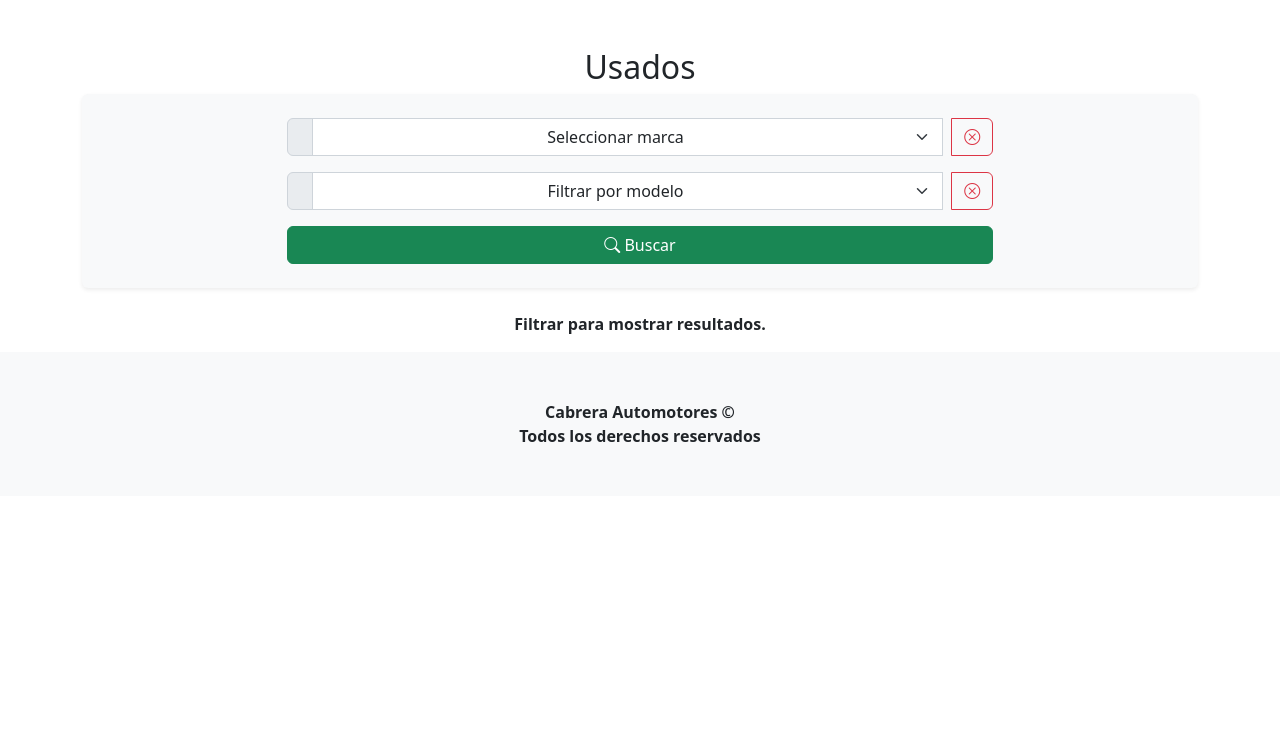
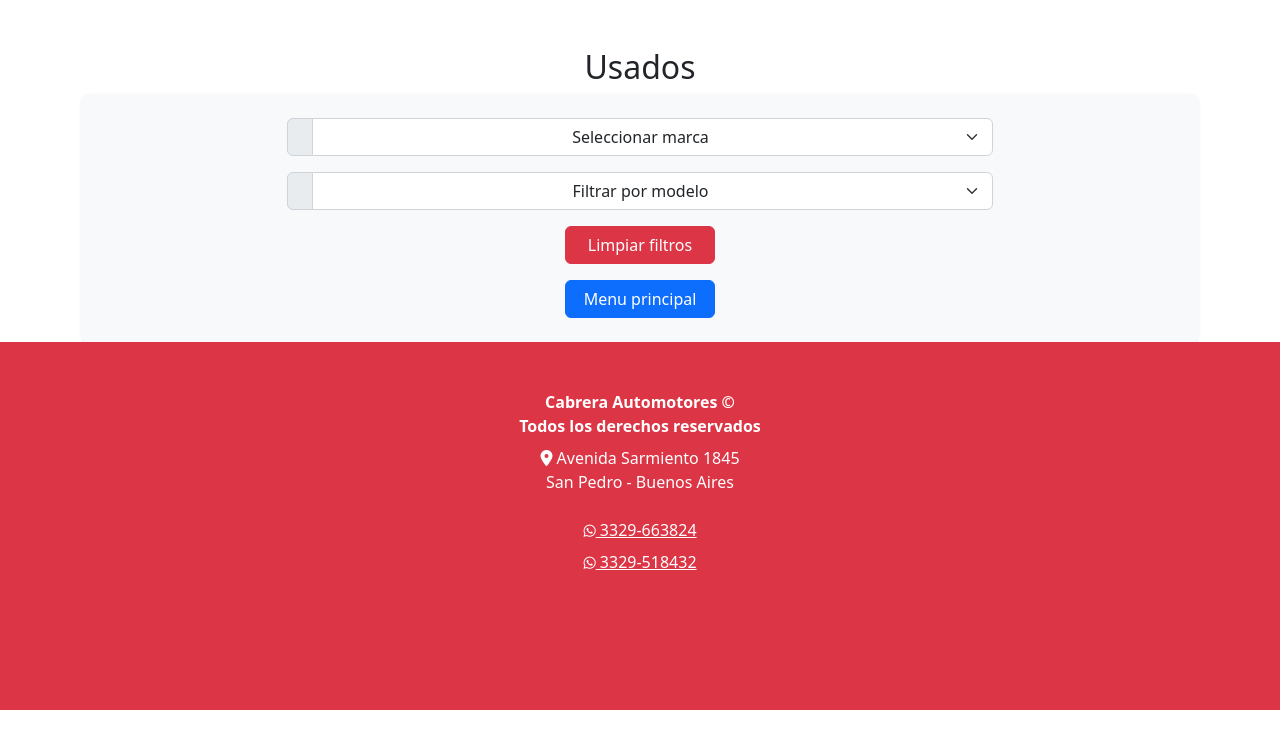
Before and after one commit to TCabrera98/ProyectoApp, a Django app: page /usados/ in a window 1280 px wide. Shown: the part 56-800 px from the top of the page. Run offline with Django 5.2, Linux system fonts and the light colour scheme; data comes from the database, SQL or seed files in the repository; both versions use the stored data as it was after the commit; some libraries are stand-ins or nearby versions.

Commit message:
feaute: mejorada vistas para la filtracion y detalles esteticos en las plantillas. Agregado boton para volver al menu principal

```diff
--- a/project/apps/Home/templates/Home/base.html
+++ b/project/apps/Home/templates/Home/base.html
@@ -11,6 +11,8 @@
     <link rel="icon" type="image/x-icon" href="{% static 'Home/assets/favicon.ico' %}">
     <!-- Bootstrap icons-->
     <link href="https://cdn.jsdelivr.net/npm/bootstrap-icons@1.5.0/font/bootstrap-icons.css" rel="stylesheet">
+    <!-- Font Awesome icons-->
+    <link rel="stylesheet" href="https://cdnjs.cloudflare.com/ajax/libs/font-awesome/6.0.0-beta3/css/all.min.css">
     <!-- Core theme CSS (includes Bootstrap)-->
     <link href="{% static 'Home/css/styles.css' %}" rel="stylesheet">
 </head>
--- a/project/apps/Home/templates/Home/footer.html
+++ b/project/apps/Home/templates/Home/footer.html
@@ -1,4 +1,30 @@
-<!-- Footer-->
-<footer class="py-5 bg-light">
-    <div class="container"><p class="m-0 text-center text-dark fw-bolder">Cabrera Automotores &copy;  <br> Todos los derechos reservados </p></div>
+<footer class="py-5 bg-danger" style="height: 46vh;">
+    <div class="container-fluid">
+        <!-- Contenedor para el texto y los iconos -->
+        <div class="row justify-content-center text-center text-white">
+            <!-- Texto principal -->
+            <div class="col-12">
+                <p class="m-0 fw-bolder">
+                    Cabrera Automotores &copy; <br> Todos los derechos reservados
+                </p>
+            </div>
+            <!-- Dirección -->
+            <div class="col-12 mt-2">
+                <p>
+                    <i class="fas fa-map-marker-alt"></i> Avenida Sarmiento 1845 <br> San Pedro - Buenos Aires
+                </p>
+            </div>
+            <!-- Enlaces de WhatsApp -->
+            <div class="col-12 mt-2">
+                <div class="d-flex flex-column align-items-center">
+                    <a href="https://wa.me/1234567890" target="_blank" class="text-white mb-2">
+                        <i class="fab fa-whatsapp fa-sm"></i> 3329-663824
+                    </a>
+                    <a href="https://wa.me/0987654321" target="_blank" class="text-white">
+                        <i class="fab fa-whatsapp fa-sm"></i> 3329-518432
+                    </a>
+                </div>
+            </div>
+        </div>
+    </div>
 </footer>
--- a/project/apps/Home/templates/Home/usados.html
+++ b/project/apps/Home/templates/Home/usados.html
@@ -1,4 +1,5 @@
 {% extends 'Home/base.html' %}
+{% load static %}
 
 {% block CONTENIDO %}
 <div class="container mt-5">
@@ -11,74 +12,54 @@
                 <div class="mb-3">
                     <div class="input-group">
                         <span class="input-group-text" id="marca-addon"><i class="bi bi-car-front"></i></span>
-                        <select name="marca" id="marca-select" class="form-select text-center" aria-label="Marca" aria-describedby="marca-addon">
+                        <select name="marca" id="marca-select" class="form-select text-center" aria-label="Marca" aria-describedby="marca-addon" onchange="this.form.submit()">
                             <option value="" class="text-center">Seleccionar marca</option>
                             {% for marca in marcas %}
                                 <option value="{{ marca }}" {% if marca == request.GET.marca %}selected{% endif %}>{{ marca }}</option>
                             {% endfor %}
                         </select>
-                        <button type="button" class="btn btn-outline-danger ms-2" id="clear-marca" aria-label="Clear Marca"><i class="bi bi-x-circle"></i></button>
                     </div>
                 </div>
                 <div class="mb-3">
                     <div class="input-group">
                         <span class="input-group-text" id="modelo-addon"><i class="bi bi-car-front-fill"></i></span>
-                        <select name="modelo" id="modelo-select" class="form-select text-center" aria-label="Modelo" aria-describedby="modelo-addon">
+                        <select name="modelo" id="modelo-select" class="form-select text-center" aria-label="Modelo" aria-describedby="modelo-addon" onchange="this.form.submit()">
                             <option value="" class="text-center">Filtrar por modelo</option>
                             {% for modelo in modelos %}
                                 <option value="{{ modelo }}" {% if modelo == request.GET.modelo %}selected{% endif %}>{{ modelo }}</option>
                             {% endfor %}
                         </select>
-                        <button type="button" class="btn btn-outline-danger ms-2" id="clear-modelo" aria-label="Clear Modelo"><i class="bi bi-x-circle"></i></button>
                     </div>
-                </div>
-                <div class="d-grid">
-                    <button type="submit" class="btn btn-success"><i class="bi bi-search"></i> Buscar</button>
                 </div>
             </div>
         </div>
+         <!-- Botón para limpiar filtros -->
+         <div class="d-flex flex-column align-items-center">
+            <a href="{% url 'Home:nuevos' %}" class="btn btn-danger d-inline-block mb-3" style="width: 150px;">Limpiar filtros</a>
+            <a href="{% url 'Home:home' %}" class="btn btn-primary d-inline-block" style="width: 150px;">Menu principal</a>
+        </div>
     </form>
 
-    <div id="vehiculos-container" class="row">
+    <!-- Contenedor de vehículos -->
+    <div class="row row-cols-1 row-cols-md-3 g-4">
         {% for vehiculo in vehiculos %}
-        <div class="col-md-3 mb-3">
-            <div class="card mb-3 shadow-sm">
-                {% if vehiculo.imagenes.exists %}
-                    <!-- Carrusel de imágenes -->
-                    <div id="carousel{{ vehiculo.id }}" class="carousel slide">
-                        <div class="carousel-inner">
-                            {% for imagen in vehiculo.imagenes.all %}
-                                <div class="carousel-item {% if forloop.first %}active{% endif %}">
-                                    <img src="{{ imagen.imagen.url }}" class="d-block w-100" style="max-height: 300px; object-fit: cover;" alt="{{ vehiculo.marca }} {{ vehiculo.modelo }}" data-bs-toggle="modal" data-bs-target="#imageModal" onclick="openModal('{{ imagen.imagen.url }}')">
-                                </div>
-                            {% endfor %}
-                        </div>
-                        <a class="carousel-control-prev" href="#carousel{{ vehiculo.id }}" role="button" data-bs-slide="prev">
-                            <span class="carousel-control-prev-icon" aria-hidden="true"></span>
-                            <span class="visually-hidden">Previous</span>
-                        </a>
-                        <a class="carousel-control-next" href="#carousel{{ vehiculo.id }}" role="button" data-bs-slide="next">
-                            <span class="carousel-control-next-icon" aria-hidden="true"></span>
-                            <span class="visually-hidden">Next</span>
-                        </a>
+            <div class="col">
+                <div class="card">
+                    {% if vehiculo.imagenes.first %}
+                        <img src="{{ vehiculo.imagenes.first.imagen.url }}" class="card-img-top" alt="{{ vehiculo.modelo }}" style="object-fit: cover; width: 100%; height: 200px;">
+                    {% else %}
+                        <img src="{% static 'images/default_image.jpg' %}" class="card-img-top" alt="Imagen no disponible" style="object-fit: cover; width: 100%; height: 200px;">
+                    {% endif %}
+                    <div class="card-body">
+                        <h5 class="card-title">{{ vehiculo.marca }} {{ vehiculo.modelo }}</h5>
+                        <p class="card-text">Versión: {{ vehiculo.version }}</p>
+                        <p class="card-text">Año: {{ vehiculo.año }}</p>
+                        <p class="card-text">Kilometraje: {{ vehiculo.kilometraje }} km</p>
+                        <p class="card-text">Precio: {{ vehiculo.precio }}</p>
                     </div>
-                {% else %}
-                    <p>No hay imágenes disponibles.</p>
-                {% endif %}
-                <div class="card-body text-center">
-                    <h5 class="card-title">{{ vehiculo.marca }} {{ vehiculo.modelo }}</h5>
-                    <p class="card-text"><strong>Versión:</strong> {{ vehiculo.version }}</p>
-                    <p class="card-text"><strong>Año:</strong> {{ vehiculo.año }}</p>
-                    <p class="card-text"><strong>Kilometraje:</strong> {{ vehiculo.kilometraje }} km</p>
-                    <p class="card-text"><strong>Precio:</strong> {{ vehiculo.precio }}</p>
-                    <a class="btn btn-primary" href="#!">Consultar</a>
                 </div>
             </div>
-        </div>
-        {% empty %}
-        <p class="text-center fw-bold">Filtrar para mostrar resultados.</p>
         {% endfor %}
     </div>
 </div>
-
 {% endblock %}
--- a/project/apps/Home/views.py
+++ b/project/apps/Home/views.py
@@ -14,20 +14,20 @@ def nosotros(request):
 def nuevos(request):
     marca = request.GET.get("marca", "").strip()
     modelo = request.GET.get("modelo", "").strip()
-    marcas = ["Toyota", "Volkswagen", "Ford",
-              "Chevrolet", "Fiat", "Renault", "Peugeot", "Honda"]
 
+    marcas = Vehiculo.objects.values_list("marca", flat=True).distinct()
     vehiculos_nuevos = Vehiculo.objects.filter(tipo="0km")
 
     if marca:
         vehiculos_nuevos = vehiculos_nuevos.filter(marca__icontains=marca)
-    if modelo:
-        vehiculos_nuevos = vehiculos_nuevos.filter(modelo__icontains=modelo)
-    if marca:
         modelos = Vehiculo.objects.filter(marca__icontains=marca).values_list(
             "modelo", flat=True).distinct()
     else:
+        vehiculos_nuevos = Vehiculo.objects.none()
         modelos = Vehiculo.objects.none()
+
+    if modelo:
+        vehiculos_nuevos = vehiculos_nuevos.filter(modelo__icontains=modelo)
 
     contexto = {
         "marcas": marcas,
@@ -40,22 +40,28 @@ def nuevos(request):
 
 
 def usados(request):
-    marca = request.GET.get("marca", "").strip()
-    modelo = request.GET.get("modelo", "").strip()
+    marca = request.GET.get("marca", "")
+    modelo = request.GET.get("modelo", "")
 
-    if marca or modelo:
-        vehiculos_usados = Vehiculo.objects.filter(tipo="Usado")
-        if marca:
-            vehiculos_usados = vehiculos_usados.filter(marca__icontains=marca)
-        if modelo:
-            vehiculos_usados = vehiculos_usados.filter(
-                modelo__icontains=modelo)
+    marcas = Vehiculo.objects.values_list("marca", flat=True).distinct()
+    vehiculos_usados = Vehiculo.objects.filter(tipo="Usado")
+
+    if marca:
+        vehiculos_usados = vehiculos_usados.filter(marca__icontains=marca)
+        modelos = Vehiculo.objects.filter(marca__icontains=marca).values_list(
+            "modelo", flat=True).distinct()
     else:
         vehiculos_usados = Vehiculo.objects.none()
+        modelos = Vehiculo.objects.none()
+
+    if modelo:
+        vehiculos_usados = vehiculos_usados.filter(modelo__icontains=modelo)
 
     contexto = {
+        "marcas": marcas,
         "vehiculos": vehiculos_usados,
         "marca": marca,
         "modelo": modelo,
+        "modelos": modelos
     }
     return render(request, "Home/usados.html", contexto)
```
Also changed, not shown: project/apps/Home/templates/Home/nosotros.html (+28 -6 lines), project/apps/Home/templates/Home/nuevos.html (+10 -3 lines), project/db.sqlite3.
